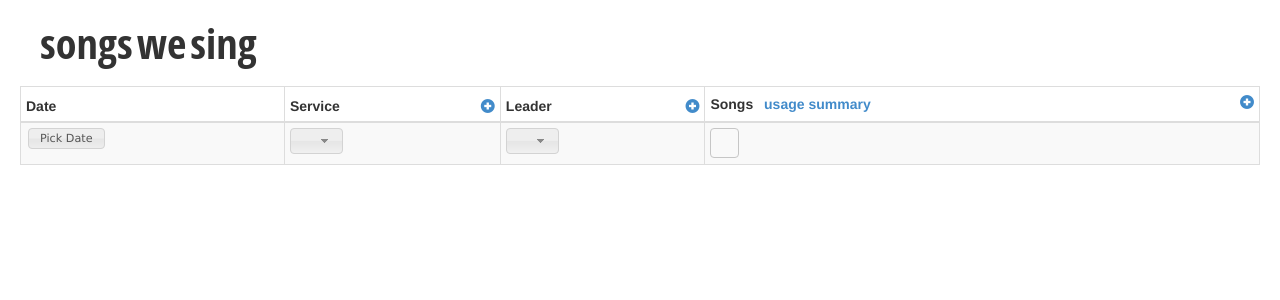
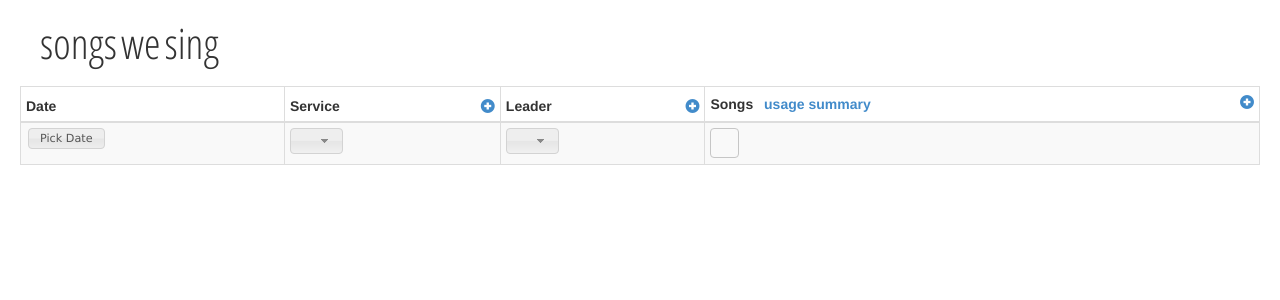
Before and after one commit to jcuenod/songswesing-php, a PHP site: page / in a window 1280 px wide. Shown: the top 300 px of the page. Run offline with PHP 8.4, Linux system fonts and the light colour scheme; data that the repository does not hold is empty.

Commit message:
reenabled open sans font

```diff
--- a/index.php
+++ b/index.php
@@ -73,7 +73,7 @@ switch ($task) {
 
         <!--<link rel="stylesheet" href="css/style.css">
         <link rel="author" href="humans.txt">-->
-        <!--<link href='http://fonts.googleapis.com/css?family=Open+Sans+Condensed:300' rel='stylesheet' type='text/css'>-->
+        <link href='http://fonts.googleapis.com/css?family=Open+Sans+Condensed:300' rel='stylesheet' type='text/css'>
 		<link href="css/jquery-ui.min.css" rel="stylesheet">
 		<link href="css/jquery.tagit.css" rel="stylesheet">
 		<link href="css/tagit.ui-zendesk.css" rel="stylesheet">
```
